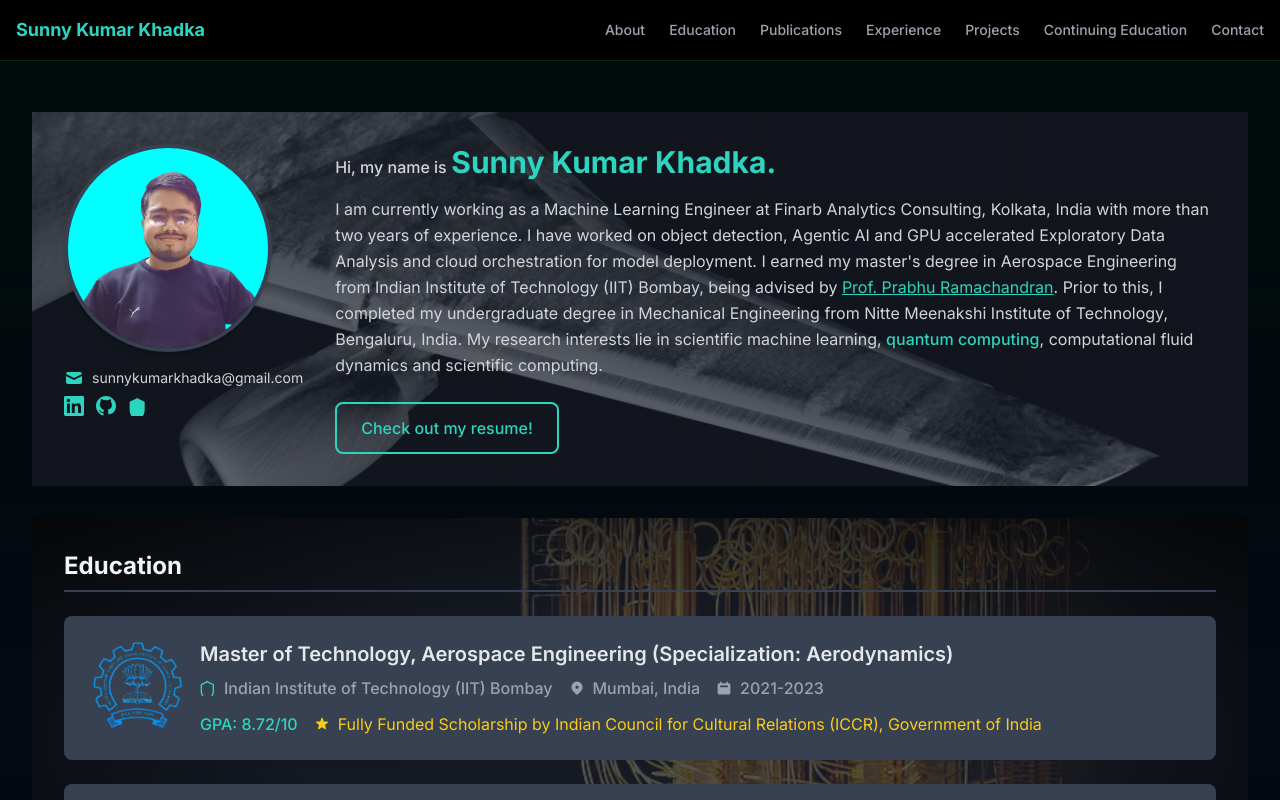
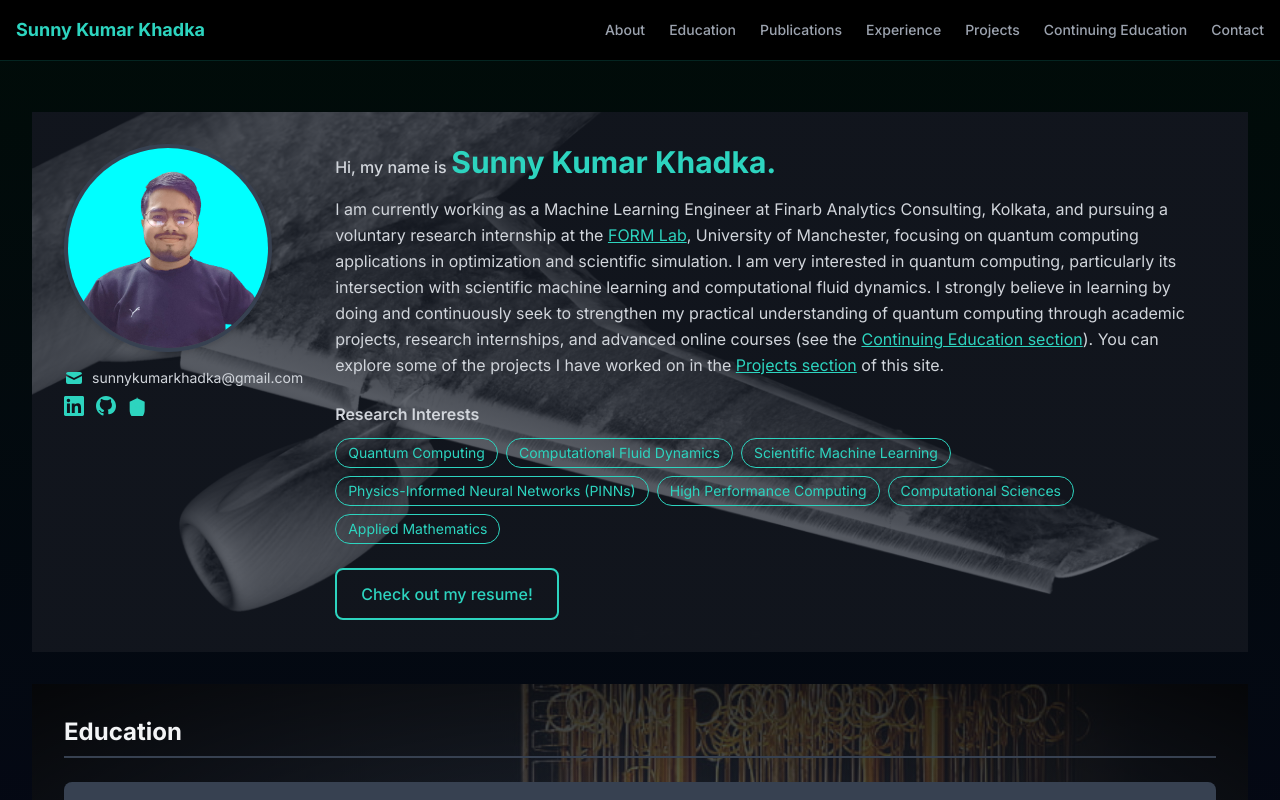
Before and after one commit to sunny-kumar-khadka/sunnykhadka, a plain HTML site: page index.html in a window 1280 px wide. Shown: the top 800 px of the page. Drawn offline with nearby package versions, Linux system fonts and the light colour scheme.

Commit message:
add resume

```diff
--- a/index.html
+++ b/index.html
@@ -305,16 +305,29 @@
                 </h2>
                 <p class="text-gray-300 leading-relaxed text-base mb-6">
                     I am currently working as a Machine Learning Engineer at Finarb Analytics Consulting, Kolkata,
-                    India with more than two years of experience. I have worked on object detection, Agentic AI and GPU
-                    accelerated Exploratory Data Analysis and cloud orchestration for model deployment. I earned my master's
-                    degree in Aerospace Engineering from Indian Institute of Technology (IIT) Bombay, being advised by <a href="https://www.aero.iitb.ac.in/~prabhu/" target="_blank" rel="noopener noreferrer" class="text-teal-400 hover:text-teal-300 transition-colors underline">Prof. Prabhu Ramachandran</a>.
-                    Prior to this, I completed my undergraduate degree in Mechanical Engineering from Nitte Meenakshi Institute of Technology, Bengaluru,
-                    India. My research interests lie in scientific machine learning, <span class="text-teal-400 font-medium">quantum computing</span>, computational fluid
-                    dynamics and scientific computing.
+                    and pursuing a voluntary research internship at the <a href="https://www.harishlab.com/" target="_blank" rel="noopener noreferrer" class="text-teal-400 hover:text-teal-300 transition-colors underline">FORM Lab</a>, University of Manchester, focusing on quantum computing applications
+                    in optimization and scientific simulation. I am very interested in quantum computing, particularly its intersection with scientific machine learning and
+                    computational fluid dynamics. I strongly believe in learning by doing and continuously seek to strengthen my practical understanding of quantum computing
+                    through academic projects, research internships, and advanced online courses (see the <a href="#continuing_education" class="text-teal-400 hover:text-teal-300 transition-colors underline">Continuing Education section</a>). You can explore some of the projects
+                    I have worked on in the <a href="#projects" class="text-teal-400 hover:text-teal-300 transition-colors underline">Projects section</a> of this site.
                 </p>
 
+                <!-- Research Interests -->
+                <div class="mb-6">
+                    <h3 class="text-sm md:text-base font-semibold text-gray-300 mb-3">Research Interests</h3>
+                    <div class="flex flex-wrap gap-2">
+                        <span class="px-3 py-1 text-xs md:text-sm text-teal-400 border border-teal-400 rounded-full">Quantum Computing</span>
+                        <span class="px-3 py-1 text-xs md:text-sm text-teal-400 border border-teal-400 rounded-full">Computational Fluid Dynamics</span>
+                        <span class="px-3 py-1 text-xs md:text-sm text-teal-400 border border-teal-400 rounded-full">Scientific Machine Learning</span>
+                        <span class="px-3 py-1 text-xs md:text-sm text-teal-400 border border-teal-400 rounded-full">Physics-Informed Neural Networks (PINNs)</span>
+                        <span class="px-3 py-1 text-xs md:text-sm text-teal-400 border border-teal-400 rounded-full">High Performance Computing</span>
+                        <span class="px-3 py-1 text-xs md:text-sm text-teal-400 border border-teal-400 rounded-full">Computational Sciences</span>
+                        <span class="px-3 py-1 text-xs md:text-sm text-teal-400 border border-teal-400 rounded-full">Applied Mathematics</span>
+                    </div>
+                </div>
+
                 <!-- Resume Button -->
-                <a href="#" class="inline-block border-2 border-teal-400 text-teal-400 px-6 py-3 rounded-lg hover:bg-teal-400 hover:text-gray-900 transition-all duration-300 font-medium text-base">
+                <a href="https://drive.google.com/file/d/1_0h4JmX-hQY-RrmroCL8wtWpwxjP8sCj/view?usp=sharing" target="_blank" rel="noopener noreferrer" class="inline-block border-2 border-teal-400 text-teal-400 px-6 py-3 rounded-lg hover:bg-teal-400 hover:text-gray-900 transition-all duration-300 font-medium text-base">
                     Check out my resume!
                 </a>
             </div>
```
